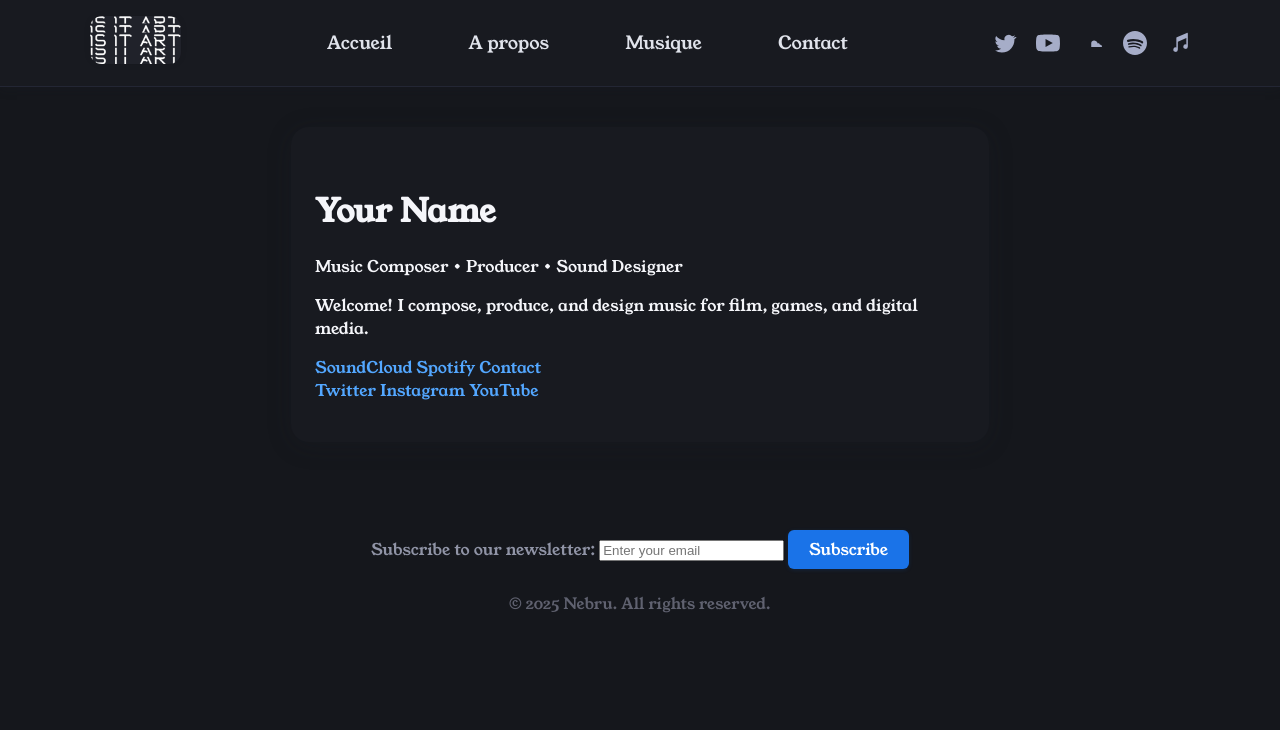
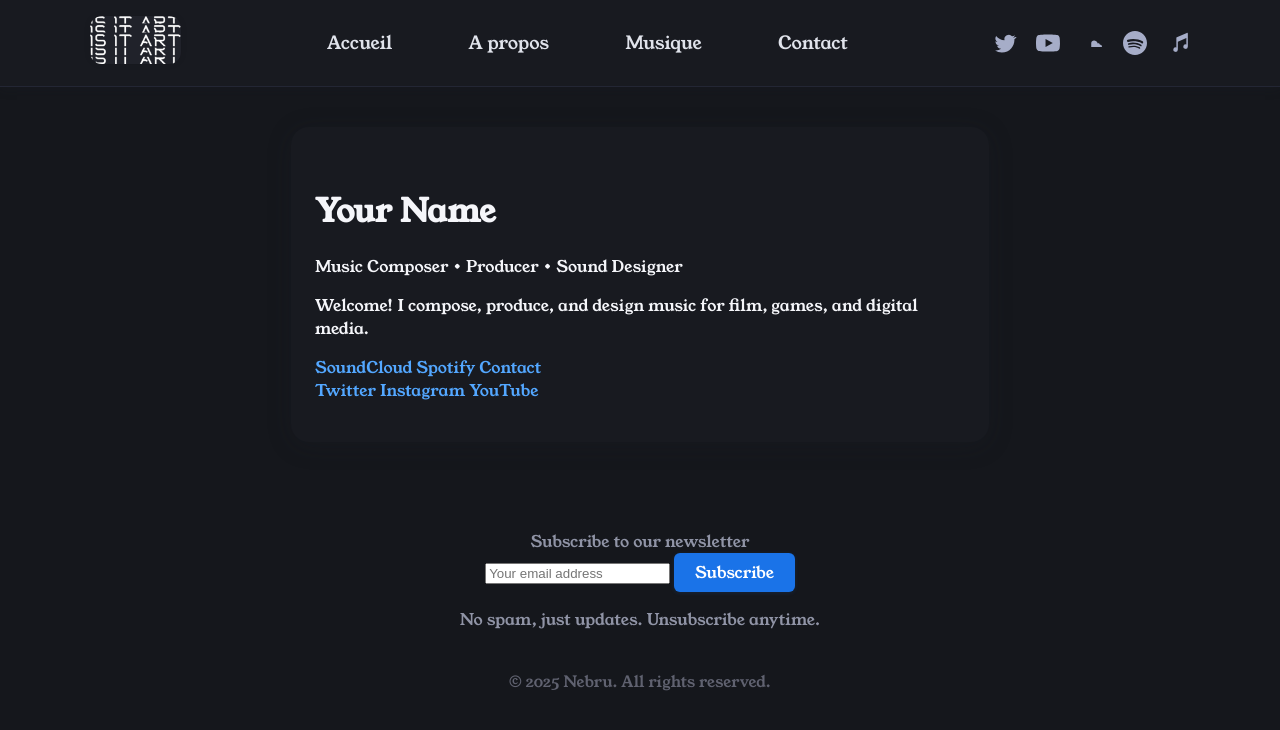
Before and after one commit to 0xnebru/0xnebru.github.io, a Jekyll site: the page built from index.md, in a window 1280 px wide. Shown: the top 730 px of the page. Built offline with Jekyll 4.4.1, drawn with Linux system fonts in a browser that asks for light colours.

Commit message:
Update default.html

```diff
--- a/_layouts/default.html
+++ b/_layouts/default.html
@@ -63,10 +63,13 @@
         <!-- Add footer social links here if needed -->
       </div>
       <div class="footer-newsletter">
-        <form action="https://example.us1.list-manage.com/subscribe/post" method="POST" target="_blank" novalidate>
-          <label for="newsletter-email">Subscribe to our newsletter:</label>
-          <input type="email" id="newsletter-email" name="EMAIL" placeholder="Enter your email" required>
-          <button type="submit">Subscribe</button>
+        <form class="newsletter-form" action="https://example.us1.list-manage.com/subscribe/post" method="POST" target="_blank" novalidate>
+          <label for="newsletter-email" class="newsletter-label">Subscribe to our newsletter</label>
+          <div class="newsletter-fields">
+            <input type="email" id="newsletter-email" name="EMAIL" class="newsletter-input" placeholder="Your email address" required>
+            <button type="submit" class="newsletter-btn">Subscribe</button>
+          </div>
+          <p class="newsletter-caption">No spam, just updates. Unsubscribe anytime.</p>
         </form>
       </div>
       <div class="footer-copyright">
```
